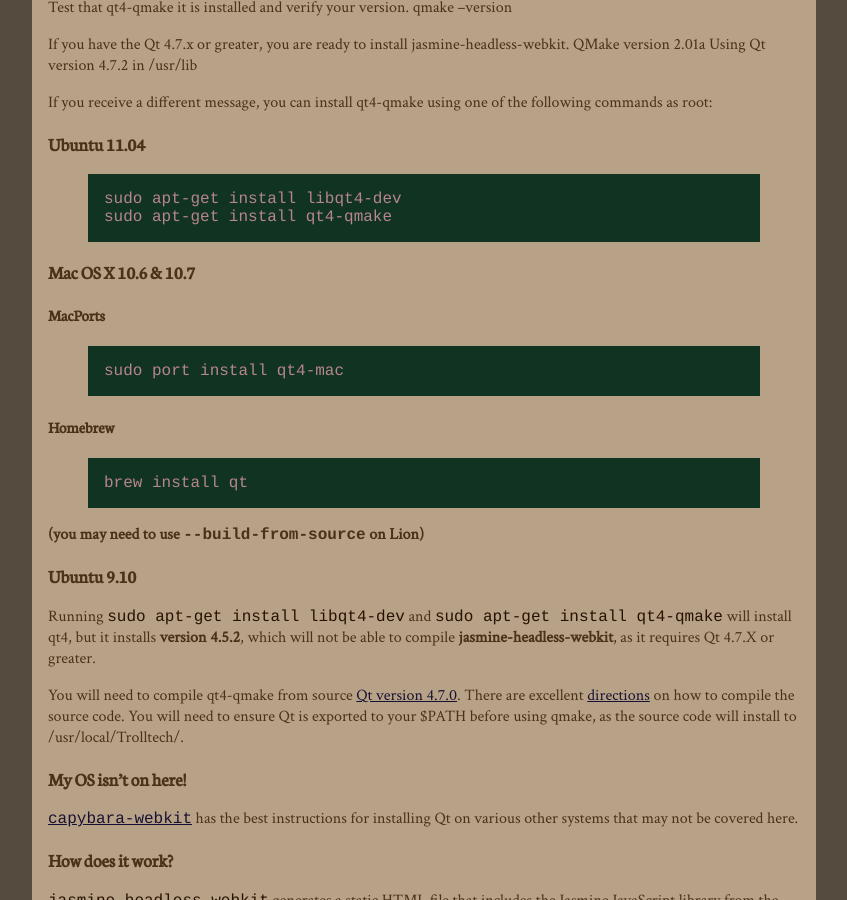
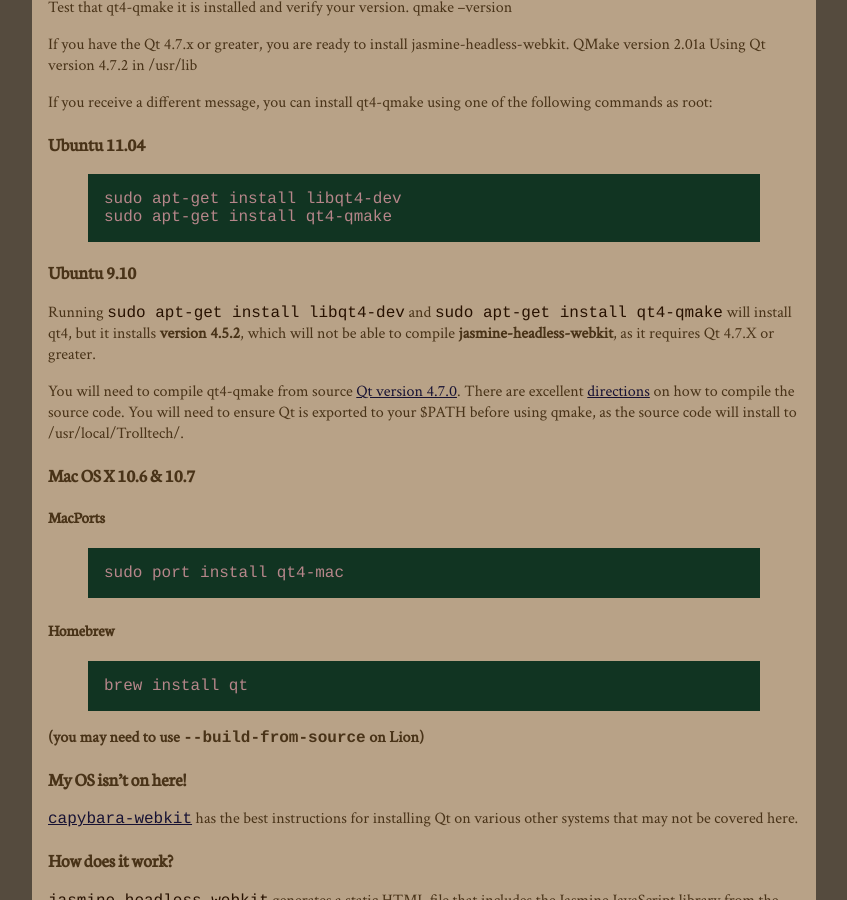
Before and after one commit to johnbintz/jasmine-headless-webkit, a Jekyll site: the page built from index.md, in a window 1280 px wide and 900 px high, scrolled down 1573 px. Shown: the whole window, without its empty margins (216-1063 px from the left). Built offline with Jekyll 4.4.1, drawn with Linux system fonts in a browser that asks for light colours; Markdown is read by kramdown in place of the engine named in the settings; some of the changed lines change nothing that is shown.

Commit message:
teh lunix > kitties, no wai

```diff
--- a/index.md
+++ b/index.md
@@ -81,6 +81,18 @@
 sudo apt-get install qt4-qmake
 {% endhighlight %}
 
+### Ubuntu 9.10
+
+Running `sudo apt-get install libqt4-dev` and `sudo apt-get install qt4-qmake` will install qt4,
+but it installs **version 4.5.2**, which will not be able to compile
+**jasmine-headless-webkit**, as it requires Qt 4.7.X or greater.
+
+You will need to compile qt4-qmake from source
+[Qt version 4.7.0](http://get.qt.nokia.com/qt/source/qt-everywhere-opensource-src-4.7.0.tar.gz).
+There are excellent [directions](http://doc.qt.nokia.com/latest/install-x11.html) on how to compile
+the source code. You will need to ensure Qt is exported to your $PATH before using qmake, as the source code will
+install to /usr/local/Trolltech/.
+
 ### Mac OS X 10.6 & 10.7
 
 #### MacPorts
@@ -96,18 +108,6 @@
 {% endhighlight %}
 
 __(you may need to use `--build-from-source` on Lion)__
-
-### Ubuntu 9.10
-
-Running `sudo apt-get install libqt4-dev` and `sudo apt-get install qt4-qmake` will install qt4,
-but it installs **version 4.5.2**, which will not be able to compile
-**jasmine-headless-webkit**, as it requires Qt 4.7.X or greater.
-
-You will need to compile qt4-qmake from source
-[Qt version 4.7.0](http://get.qt.nokia.com/qt/source/qt-everywhere-opensource-src-4.7.0.tar.gz).
-There are excellent [directions](http://doc.qt.nokia.com/latest/install-x11.html) on how to compile
-the source code. You will need to ensure Qt is exported to your $PATH before using qmake, as the source code will
-install to /usr/local/Trolltech/.
 
 ### My OS isn't on here!
 [`capybara-webkit`](https://github.com/thoughtbot/capybara-webkit) has the best instructions for installing Qt on various other
```
